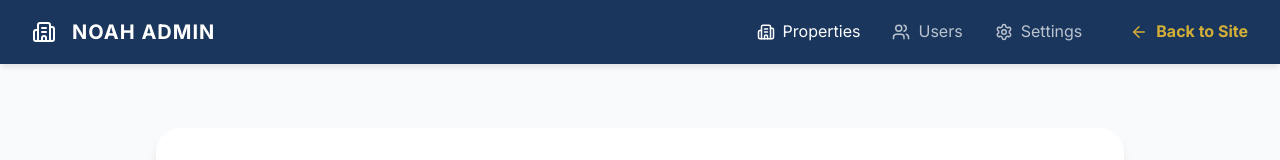
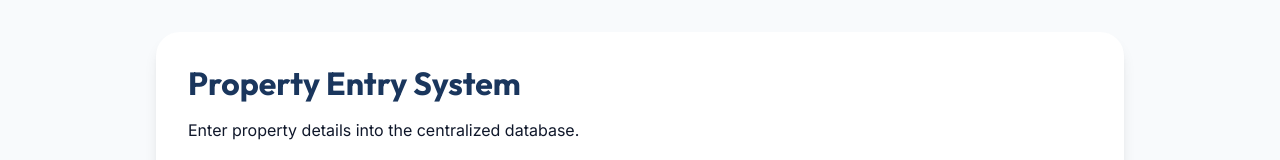
Before and after one commit to Stevencr7775/noah-constructions-portal, a Next.js app: page /admin/property-entry in a window 1280 px wide. Shown: the top 160 px of the page. Built offline with nearby package versions, Linux system fonts and the light colour scheme; no server answers; the database is empty.

Commit message:
fix: remove redundant double layout header in admin portal

```diff
--- a/app/(admin)/layout.tsx
+++ b/app/(admin)/layout.tsx
@@ -1,46 +1,11 @@
-import Link from 'next/link';
-import { Building2, Settings, Users, ArrowLeft } from 'lucide-react';
-
 export default function AdminLayout({
   children,
 }: Readonly<{
   children: React.ReactNode;
 }>) {
   return (
-    <div style={{ minHeight: "100vh", backgroundColor: "#f8fafc", display: "flex", flexDirection: "column" }}>
-      {/* Simple Admin Header */}
-      <header style={{
-        backgroundColor: "#1A365D",
-        padding: "1rem 2rem",
-        display: "flex",
-        justifyContent: "space-between",
-        alignItems: "center",
-        boxShadow: "0 4px 6px -1px rgb(0 0 0 / 0.1)"
-      }}>
-        <div style={{ display: "flex", alignItems: "center", gap: "1rem", color: "white" }}>
-          <Building2 size={24} />
-          <span style={{ fontWeight: "bold", fontSize: "1.25rem", letterSpacing: "1px" }}>NOAH ADMIN</span>
-        </div>
-        <nav style={{ display: "flex", gap: "2rem", alignItems: "center" }}>
-          <Link href="/admin/properties" style={{ color: "white", textDecoration: "none", display: "flex", alignItems: "center", gap: "0.5rem" }}>
-            <Building2 size={18} /> Properties
-          </Link>
-          <Link href="#" style={{ color: "rgba(255,255,255,0.7)", textDecoration: "none", display: "flex", alignItems: "center", gap: "0.5rem" }}>
-            <Users size={18} /> Users
-          </Link>
-          <Link href="#" style={{ color: "rgba(255,255,255,0.7)", textDecoration: "none", display: "flex", alignItems: "center", gap: "0.5rem" }}>
-            <Settings size={18} /> Settings
-          </Link>
-          <Link href="/" style={{ color: "#D4AF37", textDecoration: "none", display: "flex", alignItems: "center", gap: "0.5rem", marginLeft: "1rem", fontWeight: "bold" }}>
-            <ArrowLeft size={18} /> Back to Site
-          </Link>
-        </nav>
-      </header>
-
-      {/* Admin Content Wrapper */}
-      <main style={{ flex: 1, padding: "2rem" }}>
-        {children}
-      </main>
-    </div>
+    <>
+      {children}
+    </>
   );
 }
```
